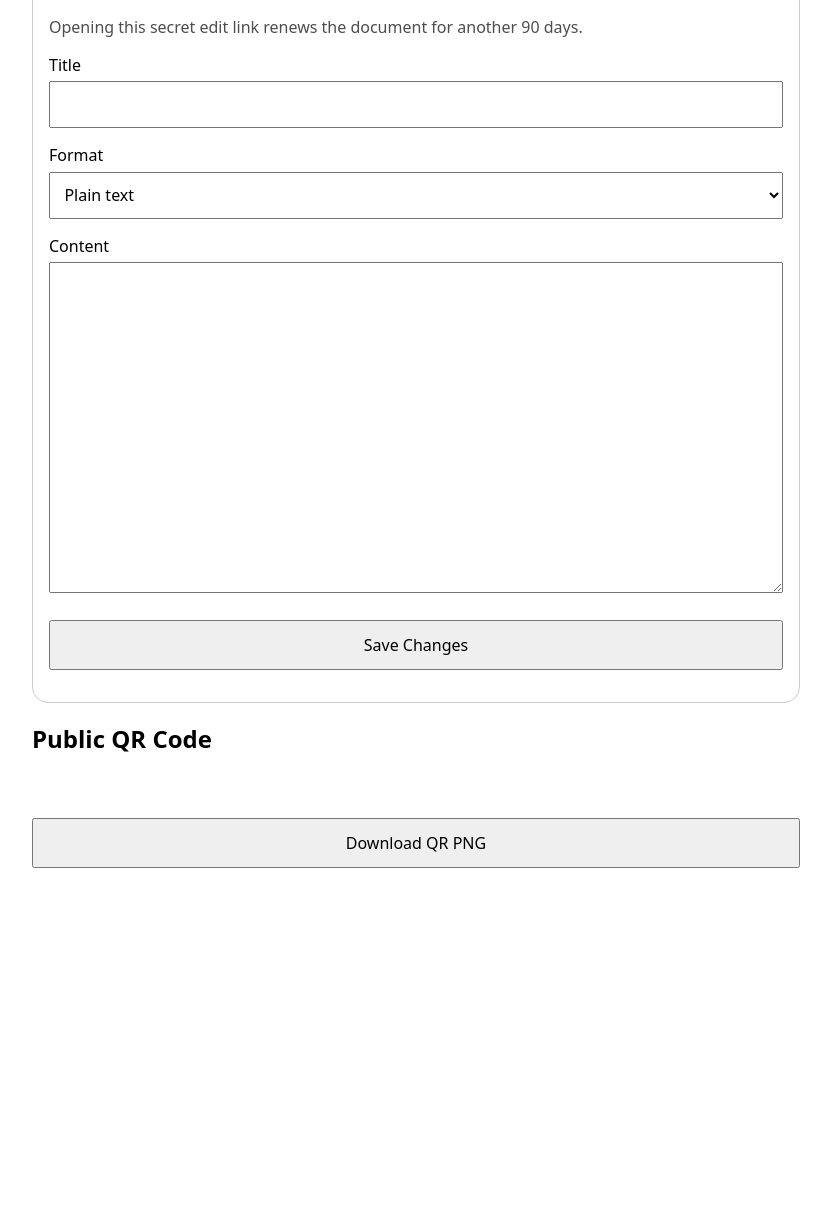
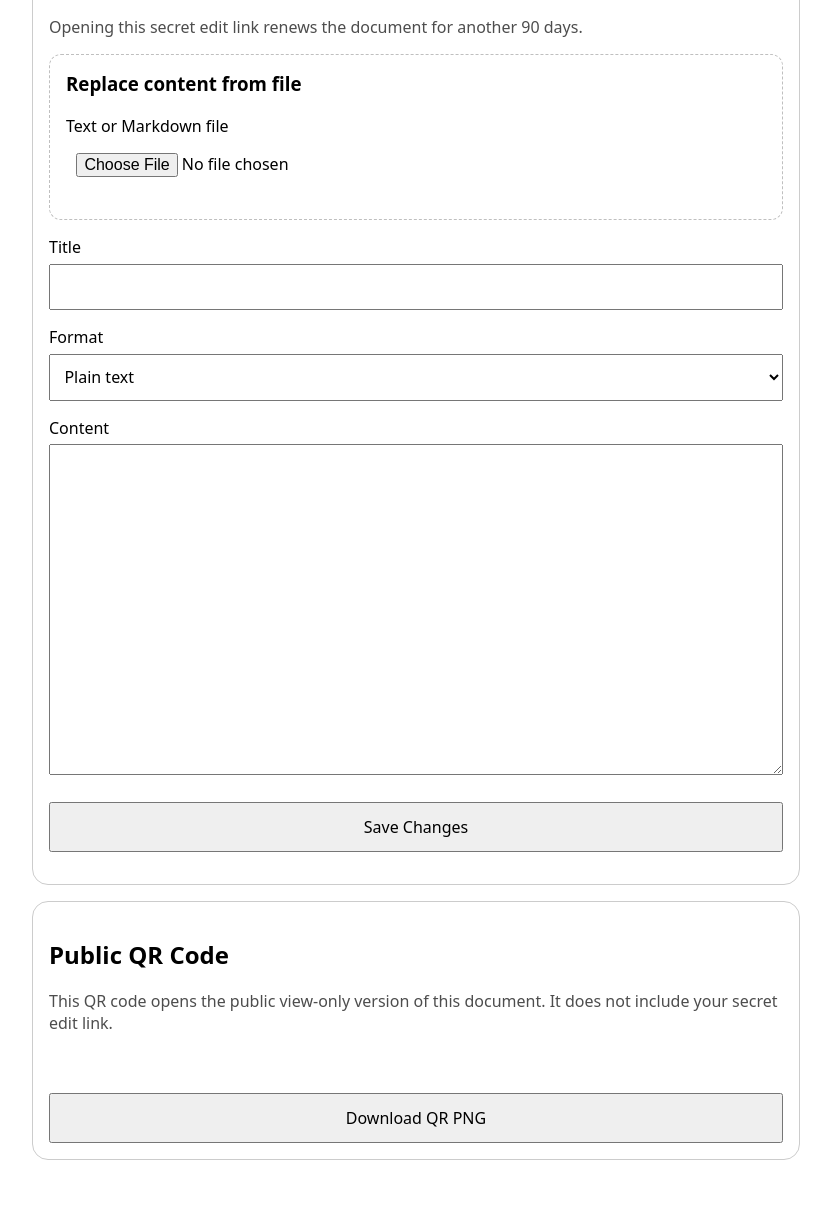
Before and after one commit to hammertomahawk/quillqr, a Flask app: template templates/edit.html in a window 1280 px wide. Shown: the part 198-1406 px from the top of the page, without its empty margins (224-1055 px from the left). Before the commit the page ends 1066 px from the top, so only its background shows below. Run offline with Flask 3, Linux system fonts and the light colour scheme; the template is opened without the code that fills it, so the values that code supplies are empty.

Commit message:
markdown output supported - upload file to replace text area contents

```diff
--- a/app.py
+++ b/app.py
@@ -13,7 +13,6 @@ from flask import (
     Flask,
     abort,
     jsonify,
-    redirect,
     render_template,
     request,
     url_for,
@@ -403,6 +402,7 @@ def register_routes(app: Flask) -> None:
             document=refreshed,
             edit_token=edit_token,
             public_url=public_document_url(row["read_slug"]),
+            max_content_bytes=MAX_CONTENT_BYTES,
         )
 
     @app.put("/api/edit/<edit_token>")
--- a/static/app.css
+++ b/static/app.css
@@ -87,6 +87,7 @@ pre.document-content {
 #download-qr-button {
   margin-top: 1rem;
 }
+
 .document-content {
   overflow-wrap: anywhere;
 }
@@ -122,3 +123,14 @@ pre.document-content {
   padding-left: 1rem;
   border-left: 0.25rem solid color-mix(in srgb, CanvasText 25%, Canvas);
 }
+
+.file-loader {
+  margin: 1rem 0;
+  padding: 1rem;
+  border: 1px dashed color-mix(in srgb, CanvasText 25%, Canvas);
+  border-radius: 0.75rem;
+}
+
+.file-loader h3 {
+  margin-top: 0;
+}
--- /dev/null
+++ b/static/file_loader.js
@@ -0,0 +1,137 @@
+(function () {
+  const fileInput = document.querySelector("#document-file");
+  const fileStatus = document.querySelector("#file-status");
+  const fileTitleInput = document.querySelector("#title");
+  const fileFormatInput = document.querySelector("#content-format");
+  const fileContentInput = document.querySelector("#content");
+
+  const maxContentBytes =
+    Number(window.QUILLQR_MAX_CONTENT_BYTES) || 51200;
+
+  const allowedExtensions = new Set([
+    ".txt",
+    ".md",
+    ".markdown",
+  ]);
+
+  function setFileStatus(message) {
+    if (fileStatus) {
+      fileStatus.textContent = message;
+    }
+  }
+
+  function getExtension(filename) {
+    const index = filename.lastIndexOf(".");
+
+    if (index === -1) {
+      return "";
+    }
+
+    return filename.slice(index).toLowerCase();
+  }
+
+  function inferFormat(filename) {
+    const extension = getExtension(filename);
+
+    if (
+      extension === ".md" ||
+      extension === ".markdown"
+    ) {
+      return "markdown";
+    }
+
+    return "text";
+  }
+
+  function titleFromFilename(filename) {
+    return filename
+      .replace(/\.[^.]+$/, "")
+      .replace(/[-_]+/g, " ")
+      .trim();
+  }
+
+  function getUtf8ByteLength(value) {
+    return new TextEncoder().encode(value).length;
+  }
+
+  function dispatchFieldEvents() {
+    if (fileContentInput) {
+      fileContentInput.dispatchEvent(
+        new Event("input", { bubbles: true })
+      );
+    }
+
+    if (fileFormatInput) {
+      fileFormatInput.dispatchEvent(
+        new Event("change", { bubbles: true })
+      );
+    }
+  }
+
+  async function loadSelectedFile() {
+    if (!fileInput || !fileContentInput) {
+      return;
+    }
+
+    const file = fileInput.files && fileInput.files[0];
+
+    if (!file) {
+      setFileStatus("");
+      return;
+    }
+
+    const extension = getExtension(file.name);
+
+    if (!allowedExtensions.has(extension)) {
+      setFileStatus(
+        "Unsupported file type. Choose a .txt, .md, or .markdown file."
+      );
+      fileInput.value = "";
+      return;
+    }
+
+    if (file.size > maxContentBytes) {
+      setFileStatus(
+        `File is too large. ${ file.size } bytes selected; max is ${ maxContentBytes } bytes.`
+      );
+      fileInput.value = "";
+      return;
+    }
+
+    const text = await file.text();
+    const textBytes = getUtf8ByteLength(text);
+
+    if (textBytes > maxContentBytes) {
+      setFileStatus(
+        `File text is too large after reading. ${ textBytes } bytes; max is ${ maxContentBytes } bytes.`
+      );
+      fileInput.value = "";
+      return;
+    }
+
+    fileContentInput.value = text;
+
+    if (fileFormatInput) {
+      fileFormatInput.value = inferFormat(file.name);
+    }
+
+    if (fileTitleInput && !fileTitleInput.value.trim()) {
+      fileTitleInput.value = titleFromFilename(file.name);
+    }
+
+    dispatchFieldEvents();
+
+    setFileStatus(
+      `Loaded ${ file.name } (${ textBytes } bytes).`
+    );
+  }
+
+  if (fileInput) {
+    fileInput.addEventListener("change", () => {
+      loadSelectedFile().catch((error) => {
+        console.error(error);
+        setFileStatus("Could not load file.");
+      });
+    });
+  }
+})();
--- a/templates/edit.html
+++ b/templates/edit.html
@@ -24,6 +24,21 @@
         Opening this secret edit link renews the document
         for another 90 days.
       </p>
+
+      <section class="file-loader">
+        <h3>Replace content from file</h3>
+
+        <label>
+          Text or Markdown file
+          <input
+            id="document-file"
+            type="file"
+            accept=".txt,.md,.markdown,text/plain,text/markdown,text/x-markdown"
+          >
+        </label>
+
+        <p id="file-status" class="status"></p>
+      </section>
 
       <label>
         Title
@@ -69,28 +84,35 @@
       <p id="status" class="status"></p>
     </section>
 
-	<div
-	  class="qr-panel"
+    <section
+      class="card qr-panel"
       data-qr-payload="{{ public_url }}"
       data-qr-name="quillqr-document-qr.png"
     >
       <h2>Public QR Code</h2>
+
+      <p class="meta">
+        This QR code opens the public view-only version of this document.
+        It does not include your secret edit link.
+      </p>
 
       <div class="qr-code"></div>
 
       <button class="download-qr-button" type="button">
         Download QR PNG
       </button>
-	</div>
+    </section>
   </main>
 
   <script>
     window.QUILLQR_EDIT_TOKEN = {{ edit_token | tojson }};
+    window.QUILLQR_MAX_CONTENT_BYTES = {{ max_content_bytes | tojson }};
   </script>
   <script
     src="https://cdnjs.cloudflare.com/ajax/libs/qrcodejs/1.0.0/qrcode.min.js"
   ></script>
-	<script src="/static/page_qr.js"></script>
-	<script src="/static/edit.js"></script>
+  <script src="/static/page_qr.js?v=1"></script>
+  <script src="/static/file_loader.js?v=1"></script>
+  <script src="/static/edit.js?v=1"></script>
 </body>
 </html>
```
Also changed, not shown: static/document.js (+55 -9 lines), templates/index.html (+20 -1 lines). Lines whose indentation alone changed are shown as unchanged.
